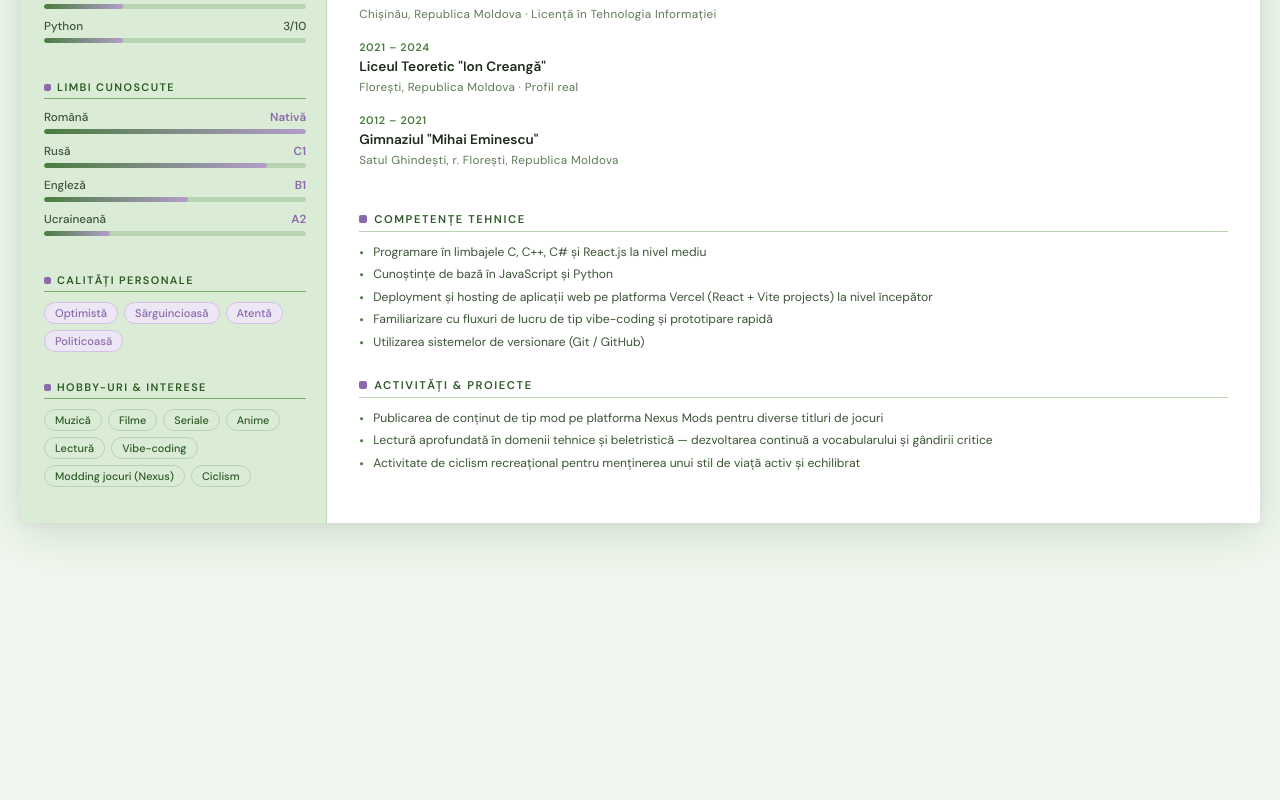
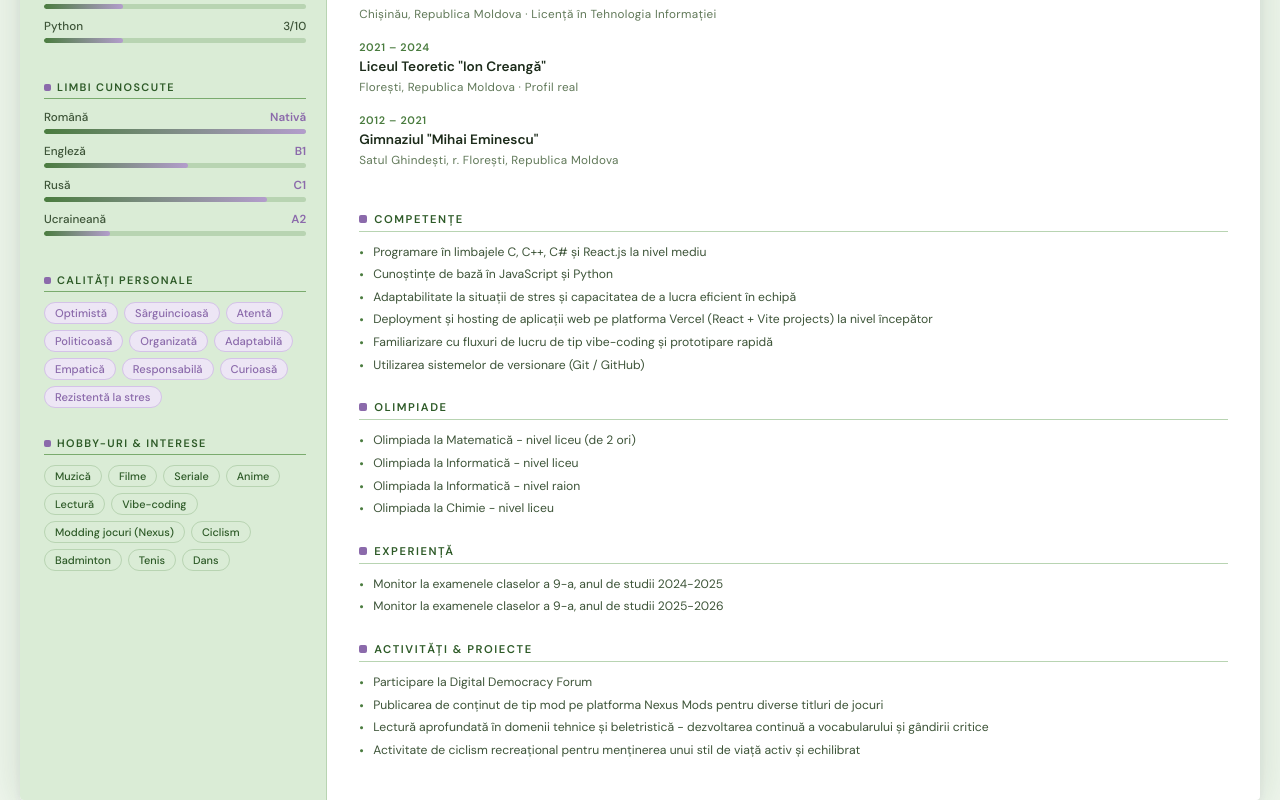
Before and after one commit to catalinaburlacu/CV, a React (Vite) app: page / in a window 1280 px wide. Shown: the part 378-1178 px from the top of the page. Before the commit the page ends 901 px from the top, so only its background shows below. Built offline with nearby package versions, Linux system fonts and the light colour scheme.

Commit message:
Add olympiads, exam monitor experience, and forum participation

```diff
--- a/src/assets/api.js
+++ b/src/assets/api.js
@@ -42,12 +42,23 @@ export const cvData = {
 
   languages: [
     { name: "Română", level: "Nativă", value: 100 },
+    { name: "Engleză", level: "B1", value: 55 },
     { name: "Rusă", level: "C1", value: 85 },
-    { name: "Engleză", level: "B1", value: 55 },
     { name: "Ucraineană", level: "A2", value: 25 },
   ],
 
-  qualities: ["Optimistă", "Sârguincioasă", "Atentă", "Politicoasă"],
+  qualities: [
+    "Optimistă",
+    "Sârguincioasă",
+    "Atentă",
+    "Politicoasă",
+    "Organizată",
+    "Adaptabilă",
+    "Empatică",
+    "Responsabilă",
+    "Curioasă",
+    "Rezistentă la stres",
+  ],
 
   hobbies: [
     "Muzică",
@@ -58,19 +69,36 @@ export const cvData = {
     "Vibe-coding",
     "Modding jocuri (Nexus)",
     "Ciclism",
+    "Badminton",
+    "Tenis",
+    "Dans",
   ],
 
   competencies: [
     "Programare în limbajele C, C++, C# și React.js la nivel mediu",
     "Cunoștințe de bază în JavaScript și Python",
+    "Adaptabilitate la situații de stres și capacitatea de a lucra eficient în echipă",
     "Deployment și hosting de aplicații web pe platforma Vercel (React + Vite projects) la nivel începător",
     "Familiarizare cu fluxuri de lucru de tip vibe-coding și prototipare rapidă",
     "Utilizarea sistemelor de versionare (Git / GitHub)",
   ],
 
+  olympiads: [
+    "Olimpiada la Matematică - nivel liceu (de 2 ori)",
+    "Olimpiada la Informatică - nivel liceu",
+    "Olimpiada la Informatică - nivel raion",
+    "Olimpiada la Chimie - nivel liceu",
+  ],
+
+  experience: [
+    "Monitor la examenele claselor a 9-a, anul de studii 2024-2025",
+    "Monitor la examenele claselor a 9-a, anul de studii 2025-2026",
+  ],
+
   activities: [
+    "Participare la Digital Democracy Forum",
     "Publicarea de conținut de tip mod pe platforma Nexus Mods pentru diverse titluri de jocuri",
-    "Lectură aprofundată în domenii tehnice și beletristică — dezvoltarea continuă a vocabularului și gândirii critice",
+    "Lectură aprofundată în domenii tehnice și beletristică - dezvoltarea continuă a vocabularului și gândirii critice",
     "Activitate de ciclism recreațional pentru menținerea unui stil de viață activ și echilibrat",
   ],
 };
--- a/src/components/Main/Main.jsx
+++ b/src/components/Main/Main.jsx
@@ -1,6 +1,13 @@
 import styles from './Main.module.css';
 
-export default function Main({ summary, education, competencies, activities }) {
+export default function Main({
+  summary,
+  education,
+  competencies,
+  olympiads,
+  experience,
+  activities,
+}) {
   return (
     <main className={styles.main}>
       {/* Profil profesional */}
@@ -21,9 +28,9 @@ export default function Main({ summary, education, competencies, activities }) {
         ))}
       </section>
 
-      {/* Competențe tehnice */}
+      {/* Competente */}
       <section className={styles.section}>
-        <div className={styles['section-title']}>Competențe tehnice</div>
+        <div className={styles['section-title']}>Competențe</div>
         <ul className={styles['bullet-list']}>
           {competencies.map((item, idx) => (
             <li key={idx}>{item}</li>
@@ -31,7 +38,27 @@ export default function Main({ summary, education, competencies, activities }) {
         </ul>
       </section>
 
-      {/* Activități & proiecte */}
+      {/* Olimpiade */}
+      <section className={styles.section}>
+        <div className={styles['section-title']}>Olimpiade</div>
+        <ul className={styles['bullet-list']}>
+          {olympiads.map((item, idx) => (
+            <li key={idx}>{item}</li>
+          ))}
+        </ul>
+      </section>
+
+      {/* Experienta */}
+      <section className={styles.section}>
+        <div className={styles['section-title']}>Experiență</div>
+        <ul className={styles['bullet-list']}>
+          {experience.map((item, idx) => (
+            <li key={idx}>{item}</li>
+          ))}
+        </ul>
+      </section>
+
+      {/* Activitati si proiecte */}
       <section className={styles.section}>
         <div className={styles['section-title']}>Activități & proiecte</div>
         <ul className={styles['bullet-list']}>
--- a/src/components/Page/Page.jsx
+++ b/src/components/Page/Page.jsx
@@ -13,6 +13,8 @@ export default function Page({ cvData }) {
     qualities,
     hobbies,
     competencies,
+    olympiads,
+    experience,
     activities,
   } = cvData;
 
@@ -29,6 +31,8 @@ export default function Page({ cvData }) {
         summary={summary}
         education={education}
         competencies={competencies}
+        olympiads={olympiads}
+        experience={experience}
         activities={activities}
       />
     </div>
```
